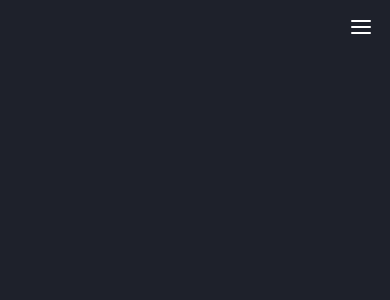
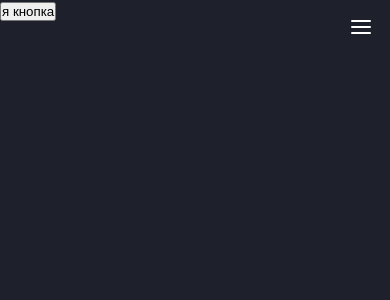
Before and after one commit to keksec-team/molva-frontend, a React (Create React App) app: page /home in a window 390 px wide. Shown: the top 300 px of the page. Built offline with nearby package versions, Linux system fonts and the light colour scheme.

Commit message:
added disabling and darkning

```diff
--- a/src/component/app/App.css
+++ b/src/component/app/App.css
@@ -3,6 +3,7 @@
   --background-color: #1e212b;
   --default-text: #fff;
   --text-color-gray: #858892;
+  --black-color: #000;
   background-color: var(--background-color);
   --controls-font-size: 1em;
 }
--- a/src/component/app/App.js
+++ b/src/component/app/App.js
@@ -7,11 +7,13 @@ import ApplyTheme from "./helper/ApplyTheme";
 
 function App() {
     return (
-        <Provider store={store}>
-            <ApplyTheme>
-                <Main/>
-            </ApplyTheme>
-        </Provider>
+        <div className="app">
+            <Provider store={store}>
+                <ApplyTheme>
+                    <Main/>
+                </ApplyTheme>
+            </Provider>
+        </div>
     );
 }
 
--- a/src/component/app/main/Main.js
+++ b/src/component/app/main/Main.js
@@ -1,5 +1,6 @@
 import React from "react";
 import {connect} from 'react-redux';
+import styles from "./Main.module.css";
 import {getStringsByLocale} from "../../../resources/languages";
 import Navbar from "./control/navbar/Navbar";
 import LanguageSwitch from "./control/switch/LanguageSwitch";
@@ -16,7 +17,10 @@ function Main(props) {
             {/*this is temporary demo implementation of this component*/}
             <BrowserRouter>
                 <Navbar/>
-                <Route path="/home" component={Home} />
+                <div className={`${styles.dark} ${props.isToggled ? styles.active : ""}`} />
+                <div className={`${styles.screen} ${props.isToggled ? styles.disabled : ""}`}>
+                    <Route path="/home" component={Home}/>
+                </div>
                 <LanguageSwitch/>
             </BrowserRouter>
         </div>
@@ -25,6 +29,7 @@ function Main(props) {
 
 const mapStateToProps = state => ({
     theme: state.style.theme,
+    isToggled: state.controls.navbarToggled,
     locale: state.language.locale
 })
 
--- a/src/component/app/main/Main.module.css
+++ b/src/component/app/main/Main.module.css
@@ -3,6 +3,42 @@
 }
 
 .main {
-    display: flex;
-    flex-direction: column;
+    min-height: 100%;
 }
+
+.screen {
+    position: relative;
+    min-height: 100%;
+}
+
+.disabled {
+}
+
+.dark {
+    background-color: black;
+    opacity: 0;
+    -webkit-transition: opacity 200ms linear;
+    -ms-transition: opacity 200ms linear;
+    transition: opacity 200ms linear;
+}
+
+@media only screen and (max-width: 600px) {
+    .disabled {
+        pointer-events: none;
+        z-index: 1;
+        opacity: 0.2;
+    }
+
+    .dark {
+        position: absolute;
+        left: 0;
+        top: 0;
+        height: 100%;
+        width: 100%;
+        z-index: 0;
+    }
+
+    .active {
+        opacity: 0.2;
+    }
+}
--- a/src/component/app/main/control/navbar/Navbar.module.css
+++ b/src/component/app/main/control/navbar/Navbar.module.css
@@ -1,6 +1,5 @@
 .nav {
     line-height: 10vmin;
-    height: 10vmin;
     text-align: right;
     color: var(--default-text);
     font-family: Comfortaa, serif;
@@ -9,8 +8,8 @@
 
 .menu {
     position: fixed;
-    margin: 0 1vmin 0 0;
     width: 100%;
+    z-index: 2;
 }
 
 .navbar > * {
@@ -24,7 +23,6 @@
     width: 3.3vmin;
     padding-top: 4vmin;
     padding-right: 5vmin;
-    padding-left: 5vmin;
     padding-left: 5vmin;
 }
 
@@ -156,6 +154,10 @@
 }
 
 @media only screen and (max-width: 600px) {
+    .nav {
+        line-height: 0;
+    }
+
     .logo {
         display: none;
     }
@@ -166,6 +168,7 @@
 
     #navi {
         display: block;
+        z-index: 3;
     }
 
     .toggleLabel {
@@ -178,19 +181,22 @@
     }
 
     .menu {
-        margin-top: 10vh;
+        background-color: var(--background-color);
+        width: 30%;
+        height: 100%;
         padding-right: 2.5vw;
         padding-left: 2.5vw;
         text-align: left;
         font-weight: bold;
-        width: 30%;
-        height: 100%;
         right: 0;
-        position: fixed;
     }
 
     .active {
         display: block !important;
+    }
+
+    .links {
+        margin-top: 10vh;
     }
 
     .links li {
@@ -199,7 +205,6 @@
         padding-top: 4vmin;
         padding-bottom: 4vmin;
     }
-
 }
 
 @media only screen and (max-width: 350px) {
--- a/src/component/app/main/control/switch/LanguageSwitch.module.css
+++ b/src/component/app/main/control/switch/LanguageSwitch.module.css
@@ -9,6 +9,7 @@
     padding-right: 2.5vw;
     padding-left: 2.5vw;
     margin: 0 1vmin 0 0;
+    z-index: 3;
 }
 
 .localesContainer > * {
--- a/src/component/app/main/home/Home.js
+++ b/src/component/app/main/home/Home.js
@@ -11,7 +11,7 @@ function Home(props) {
     let strings = getStringsByLocale(props.locale);
     return (
         <div className={styles.home}>
-            {/*write implementation*/}
+            <button onClick={() => console.log("Ты на меня нажал")}>я кнопка</button>
         </div>
     );
 }
--- a/src/component/app/main/home/Home.module.css
+++ b/src/component/app/main/home/Home.module.css
@@ -1,4 +1,3 @@
 .home {
-    margin-top: 10vmin;
-    display: flex;
+    min-height: 100%;
 }
--- a/src/index.css
+++ b/src/index.css
@@ -5,6 +5,16 @@ body {
     sans-serif;
   -webkit-font-smoothing: antialiased;
   -moz-osx-font-smoothing: grayscale;
+}
+
+html {
+  height: 100%;
+}
+body {
+  min-height: 100%;
+}
+html, body, #root, .app, .main {
+  height: 100%;
 }
 
 @font-face {
```
